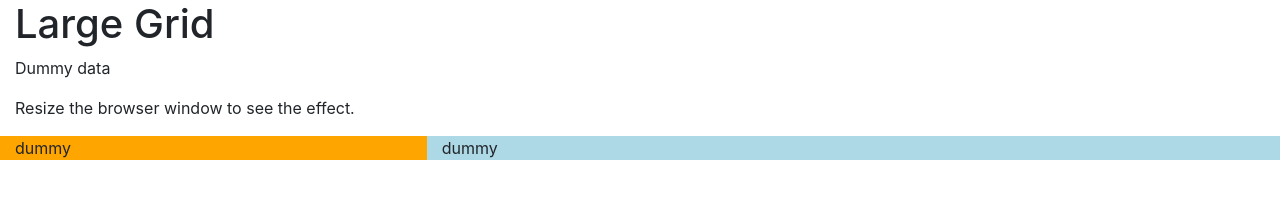
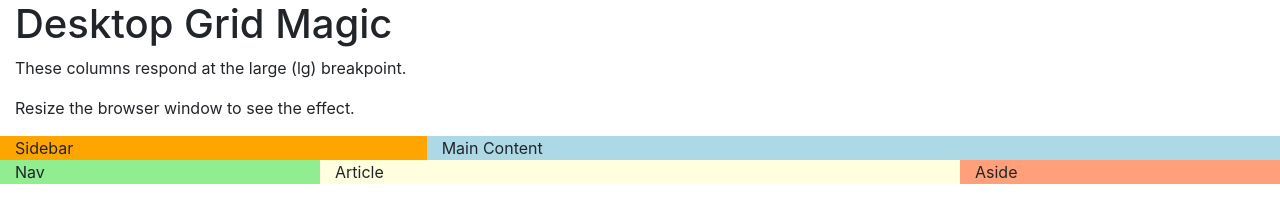
Before and after one commit to shadowgag1901/aigm-m3-grids-for-desktop, a plain HTML site: page index.html in a window 1280 px wide. Drawn offline with nearby package versions, Linux system fonts and the light colour scheme.

Commit message:
added second row with meaningful content

```diff
--- a/index.html
+++ b/index.html
@@ -12,15 +12,26 @@
 
 <body>
 	<div class="container-fluid">
-		<h1>Large Grid</h1>
-		<p>Dummy data</p>
+		<h1>Desktop Grid Magic</h1>
+		<p>These columns respond at the large (lg) breakpoint.</p>
 		<p>Resize the browser window to see the effect.</p>
 		<div class="row">
 			<div class="col-lg-4" style="background-color:orange;">
-				dummy
+				Sidebar
 			</div>
 			<div class="col-lg-8" style="background-color:lightblue;">
-				dummy
+				Main Content
+			</div>
+		</div>
+		<div class="row">
+			<div class="col-lg-3" style="background-color:lightgreen;">
+				Nav
+			</div>
+			<div class="col-lg-6" style="background-color:lightyellow;">
+				Article
+			</div>
+			<div class="col-lg-3" style="background-color:lightsalmon;">
+				Aside
 			</div>
 		</div>
 	</div>
```
